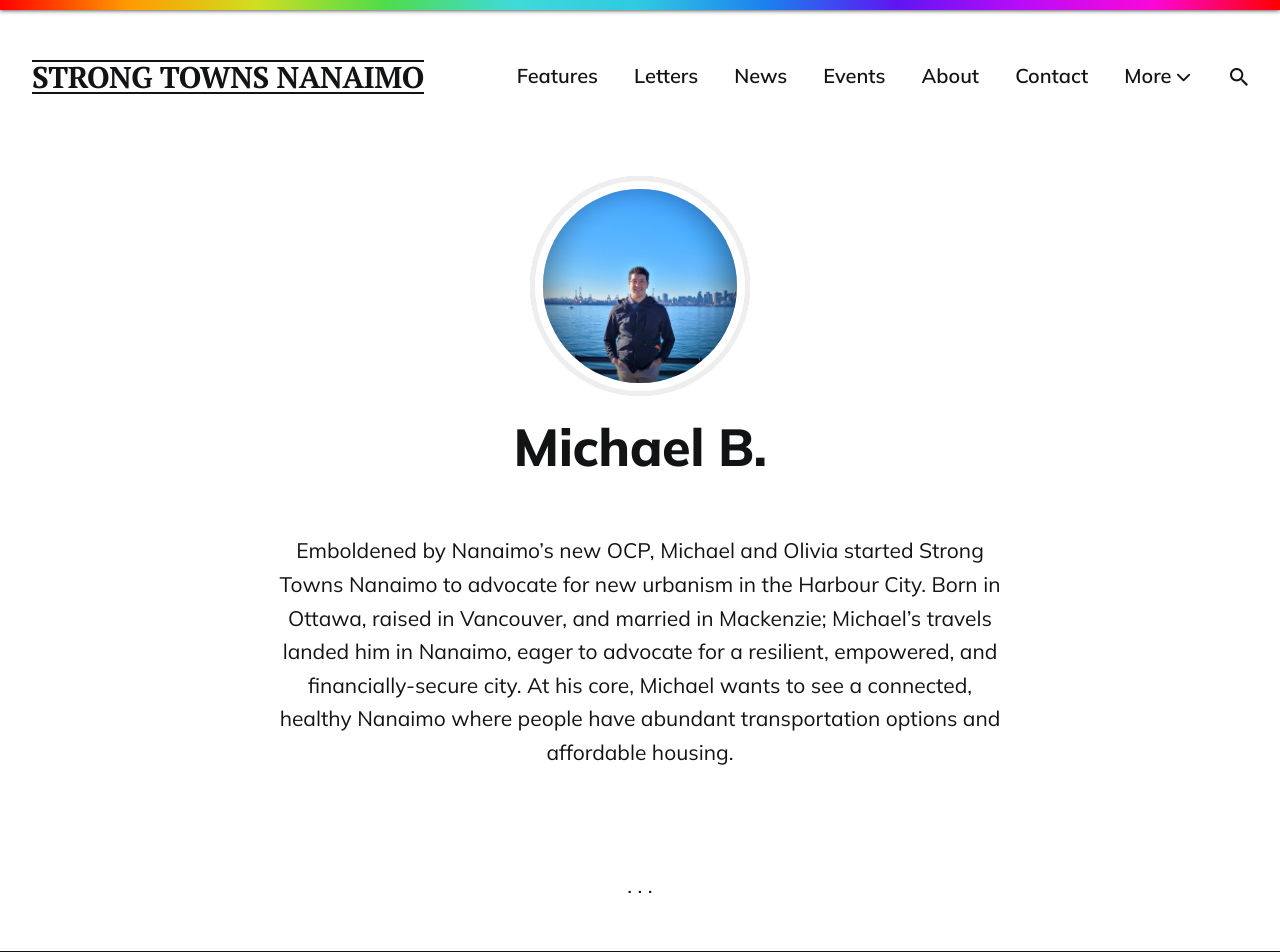
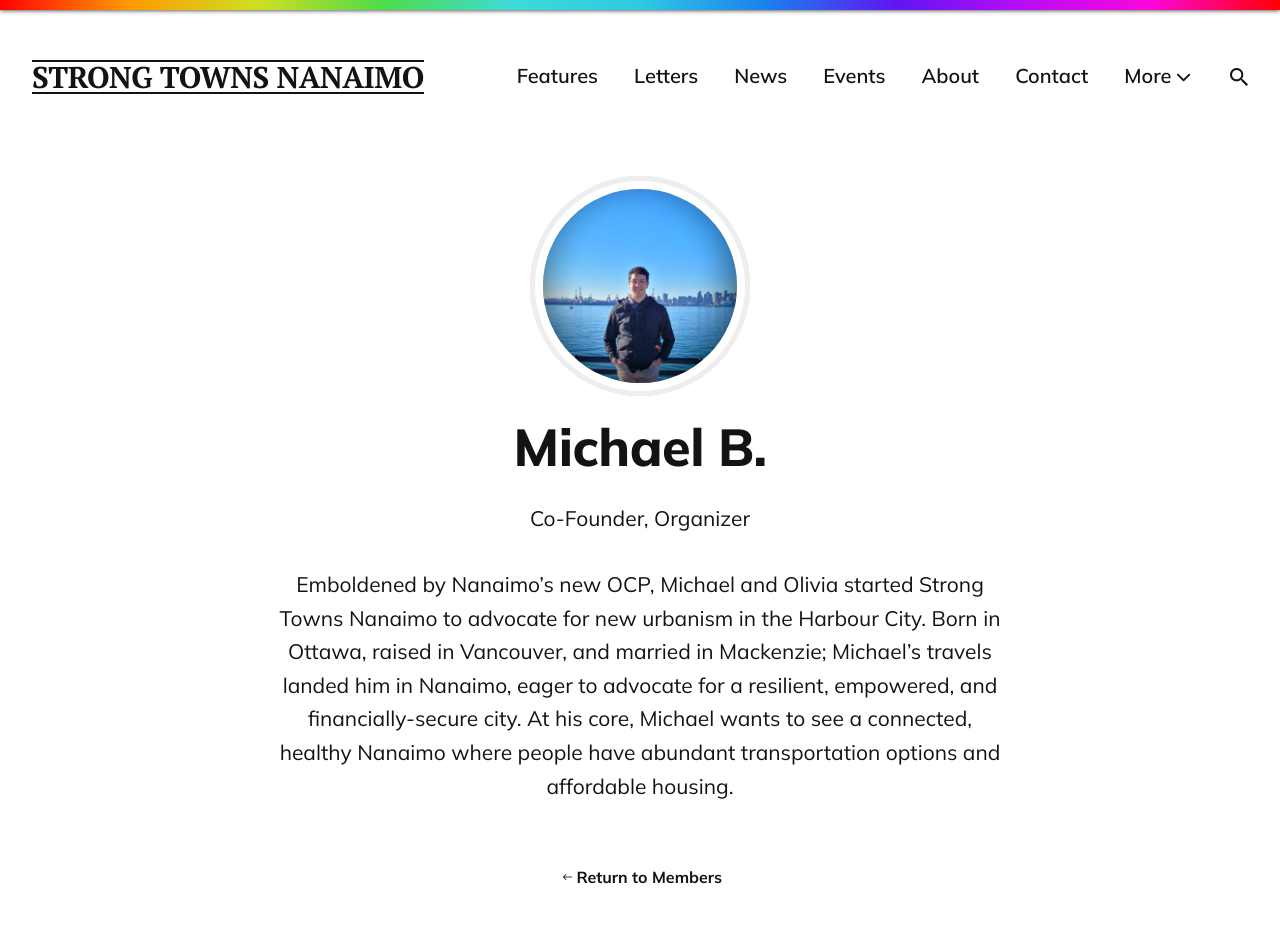
Before and after one commit to LaputanMachines/beautiful-nanaimo, a Jekyll site: the page built from _authors/michael.md, in a window 1280 px wide. Shown: the top 952 px of the page. Built offline with Jekyll 4.4.1, drawn with Linux system fonts in a browser that asks for light colours.

Commit message:
Add transition for members pages, update Tara's pic

```diff
--- a/_layouts/author.html
+++ b/_layouts/author.html
@@ -9,8 +9,11 @@
   <div class="container">
     {% assign post_count = site.posts | where: 'author', page.username %}
 
+
     <div class="author__content">
-      <div class="author__image"><img class="lazy" data-src="{{ page.image }}" alt="{{ page.name }}"></div>
+      <div class="author__image">
+        <img class="lazy" data-src="{{ page.image }}" alt="{{ page.name }}">
+      </div>
       <h1 class="author__name">{{ page.name }}</h1>
       {% if post_count.size >= 1 %}
       {% endif %}
@@ -34,6 +37,9 @@
         <a class="author__social__item" href="mailto:{{ page.email }}" aria-label="Email link"><i
             class="ion ion-ios-mail"></i><p>{{ page.email }}</p></a>
         {% endif %}
+        {% if page.position %}
+        <p>{{ page.position }}</p>
+        {% endif %}
       </div>
       {{ content }}
       </div>
@@ -44,6 +50,9 @@
         {% for post in post_count %}
         {% include article.html %}
         {% endfor %}
+        <div class="container-back-button">
+          <a class="ion ion-ios-arrow-round-back" href="/members"> Return to Members</a>
+        </div>
       </div>
     </div>
     <hr>
--- a/_pages/members.html
+++ b/_pages/members.html
@@ -15,11 +15,11 @@
       <div class="authors__inner animate">
         <div class="container">
           <div class="row">
-            {% for author in site.authors %}
+            {% for author in site.authors  %}
             {% assign post_count = site.posts | where:"author", author.username %}
             <div class="col col-4 col-d-6 col-t-12">
               <div class="authors__info">
-                <p class="authors__image"><img class="lazy" data-src="{{ author.image }}" alt="{{ author.name }}"></p>
+                <p class="authors__image"><a class="authors__link" href="{{ author.url }}"><img class="lazy" data-src="{{ author.image }}" alt="{{ author.name }}"></a></p>
                 <h2 class="authors__name"><a class="authors__link" href="{{ author.url }}">{{ author.name }}</a></h2>
                 <p class="authors__email">{{ author.position }}</p>
                 <p class="authors__description">{{ author.content }}</p>
--- a/_sass/4-layouts/_authors.scss
+++ b/_sass/4-layouts/_authors.scss
@@ -22,6 +22,7 @@
     height: 220px;
     margin: 0 auto 20px;
     border-radius: 50%;
+    transition: transform .15s;
     background-color: var(--background-alt-color);
     box-shadow: inset 0 0 0 13px var(--background-color);
 
```
Also changed, not shown: _authors/michael.md (+1 -0 lines), images/authors/tara.jpg.
